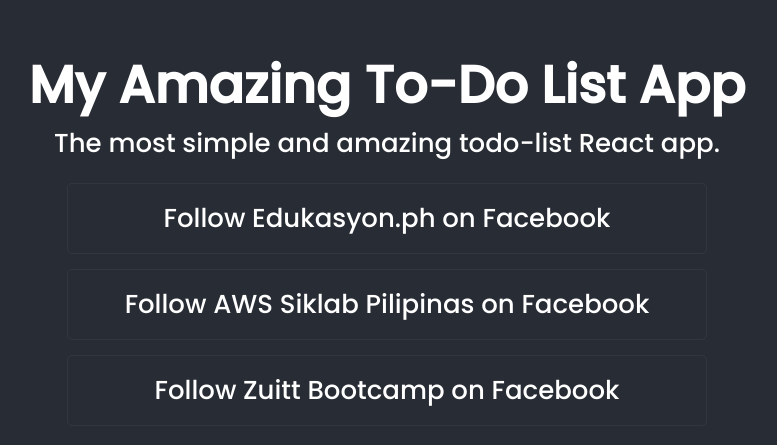
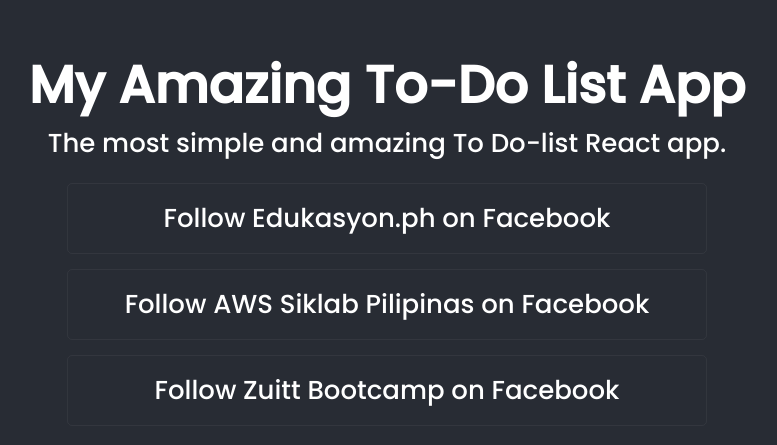
Before and after one commit to claissemartinez/FCB-React-AWS, a React (Create React App) app: page / in a window 1280 px wide. Shown: the part 157-602 px from the top of the page, without its empty margins (253-1030 px from the left). Built offline with nearby package versions, Linux system fonts and the light colour scheme.

Commit message:
Additional comments

```diff
--- a/src/index.js
+++ b/src/index.js
@@ -13,14 +13,16 @@
 function App(){
 
 	const paraStyle ={
-			"marginBottom": "20px"
+			"marginBottom": "20px" //no semicolon, using javascript object to represent css & it will be cammelCase
+			//most of the time, anything in between in curly braces is object
 	};
 
 	return (
 		<div className="app">
 			<header className="app-header">
 				<h1>My Amazing To-Do List App</h1>
-				<p style={paraStyle}> The most simple and amazing todo-list React app. </p>
+				<p style={paraStyle}> The most simple and amazing To Do-list React app. </p>
+
 
 				<ul>
 					<li className="tasks-item">Follow Edukasyon.ph on Facebook </li>
```
